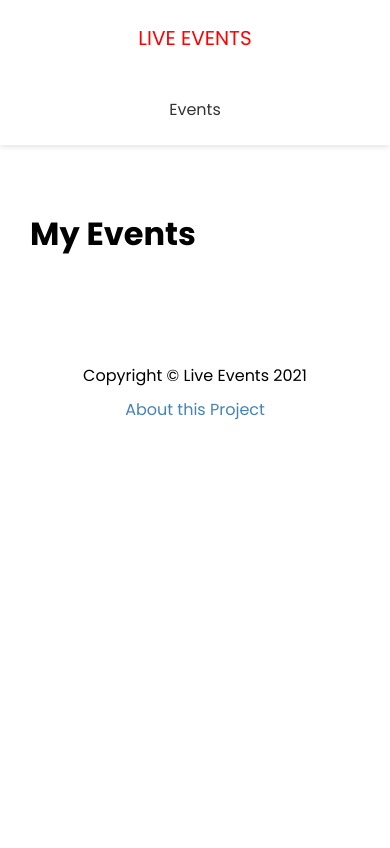
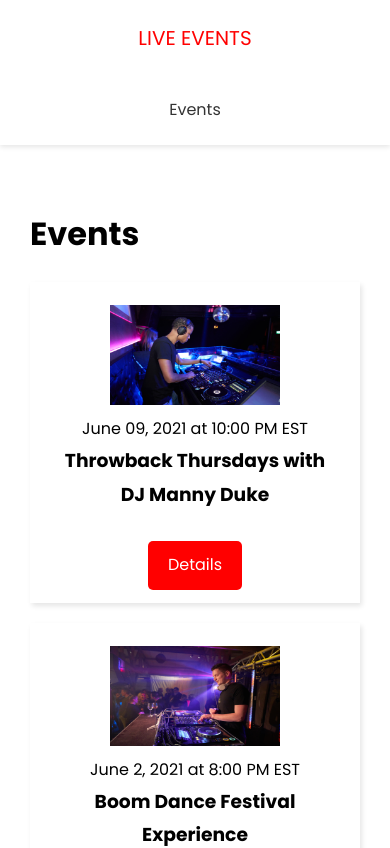
Before and after one commit to jonathanjacka/live-events-frontend, a Next.js app: page /events in a window 390 px wide. Shown: the top 848 px of the page. Built offline with nearby package versions, Linux system fonts and the light colour scheme; no server answers.

Commit message:
Added EventItem to home and events page

```diff
--- /dev/null
+++ b/components/EventItem.js
@@ -0,0 +1,29 @@
+import Link from 'next/link';
+import Image from 'next/image';
+import styles from '@/styles/EventItem.module.css';
+
+export const EventItem = ({ evt }) => {
+  return (
+    <div className={styles.event}>
+      <div className={styles.img}>
+        <Image
+          src={evt.image ? evt.image : `/images/event-default.png`}
+          width={170}
+          height={100}
+        />
+        <div className={styles.info}>
+          <span>
+            {evt.date} at {evt.time}
+          </span>
+          <h3>{evt.name}</h3>
+        </div>
+      </div>
+
+      <div className={styles.link}>
+        <Link href={`/events/${evt.slug}`}>
+          <a className='btn'>Details</a>
+        </Link>
+      </div>
+    </div>
+  );
+};
--- a/pages/events/index.js
+++ b/pages/events/index.js
@@ -1,9 +1,27 @@
 import { Layout } from '@/components/Layout';
+import { EventItem } from '@/components/EventItem';
+import { API_URL } from '@/config/index';
 
-export default function EventsPage() {
+//runs first visit only, validate will update only if change detected...
+//Why not use getServerSideProps() instead?
+export async function getStaticProps() {
+  const res = await fetch(`${API_URL}/api/events`);
+  const events = await res.json();
+
+  return {
+    props: { events },
+    revalidate: 1,
+  };
+}
+
+export default function EventsPage({ events }) {
   return (
     <Layout>
-      <h1>My Events</h1>
+      <h1>Events</h1>
+      {events.length === 0 && <h3>No events to show.</h3>}
+      {events.map((evt) => (
+        <EventItem key={evt.id} evt={evt} />
+      ))}
     </Layout>
   );
 }
--- /dev/null
+++ b/styles/EventItem.module.css
@@ -0,0 +1,28 @@
+.event {
+  display: flex;
+  justify-content: space-between;
+  align-items: center;
+  margin: 20px 0;
+  padding: 13px;
+  box-shadow: 2px 3px 5px rgba(0, 0, 0, 0.1);
+}
+
+.img {
+  flex: 1;
+  margin: 10px;
+}
+
+.info {
+  flex: 2;
+}
+
+@media (max-width: 600px) {
+  .event {
+    flex-direction: column;
+    text-align: center;
+  }
+
+  .info {
+    margin-bottom: 20px;
+  }
+}
```
Also changed, not shown: pages/index.js (+12 -2 lines).
